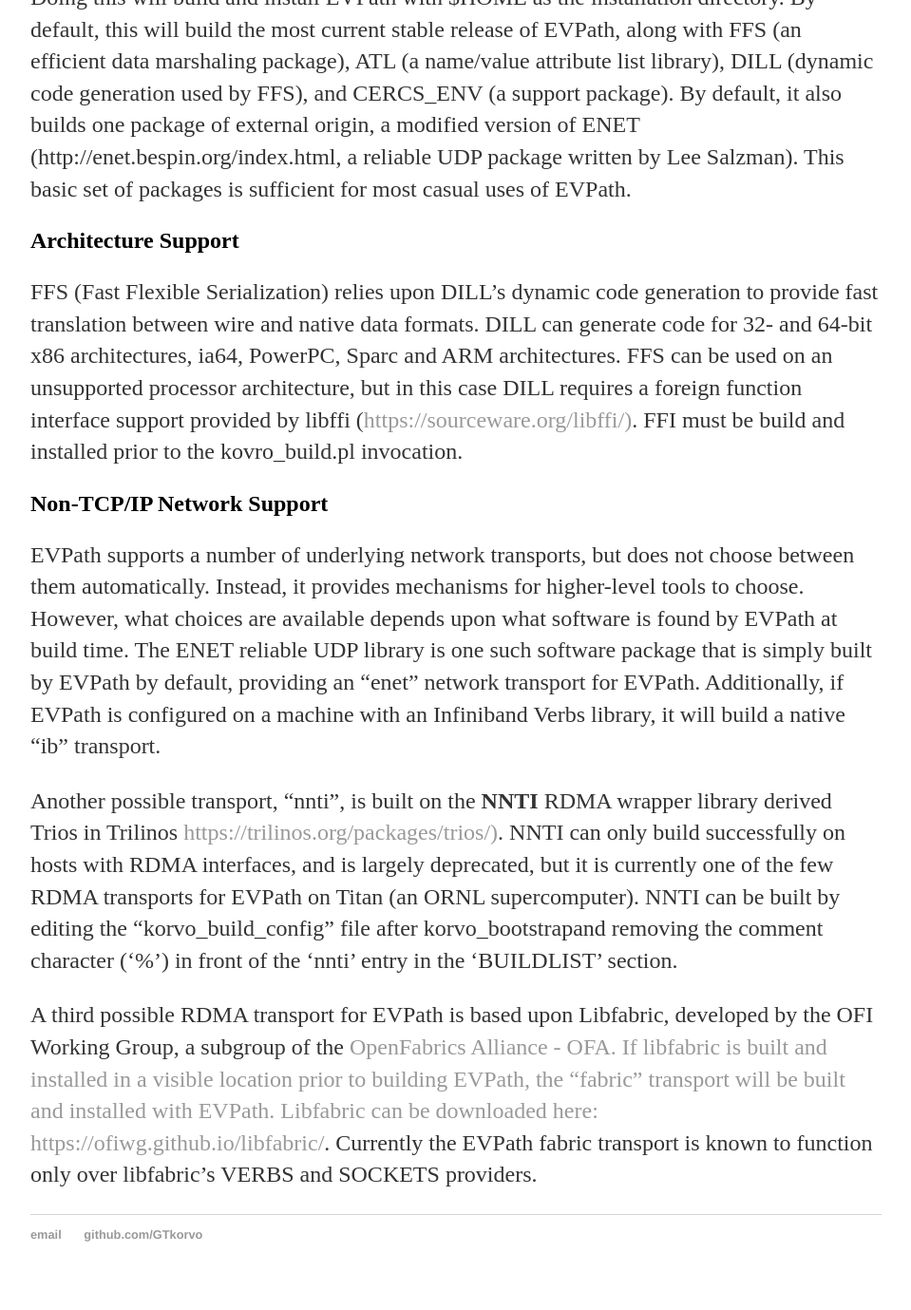
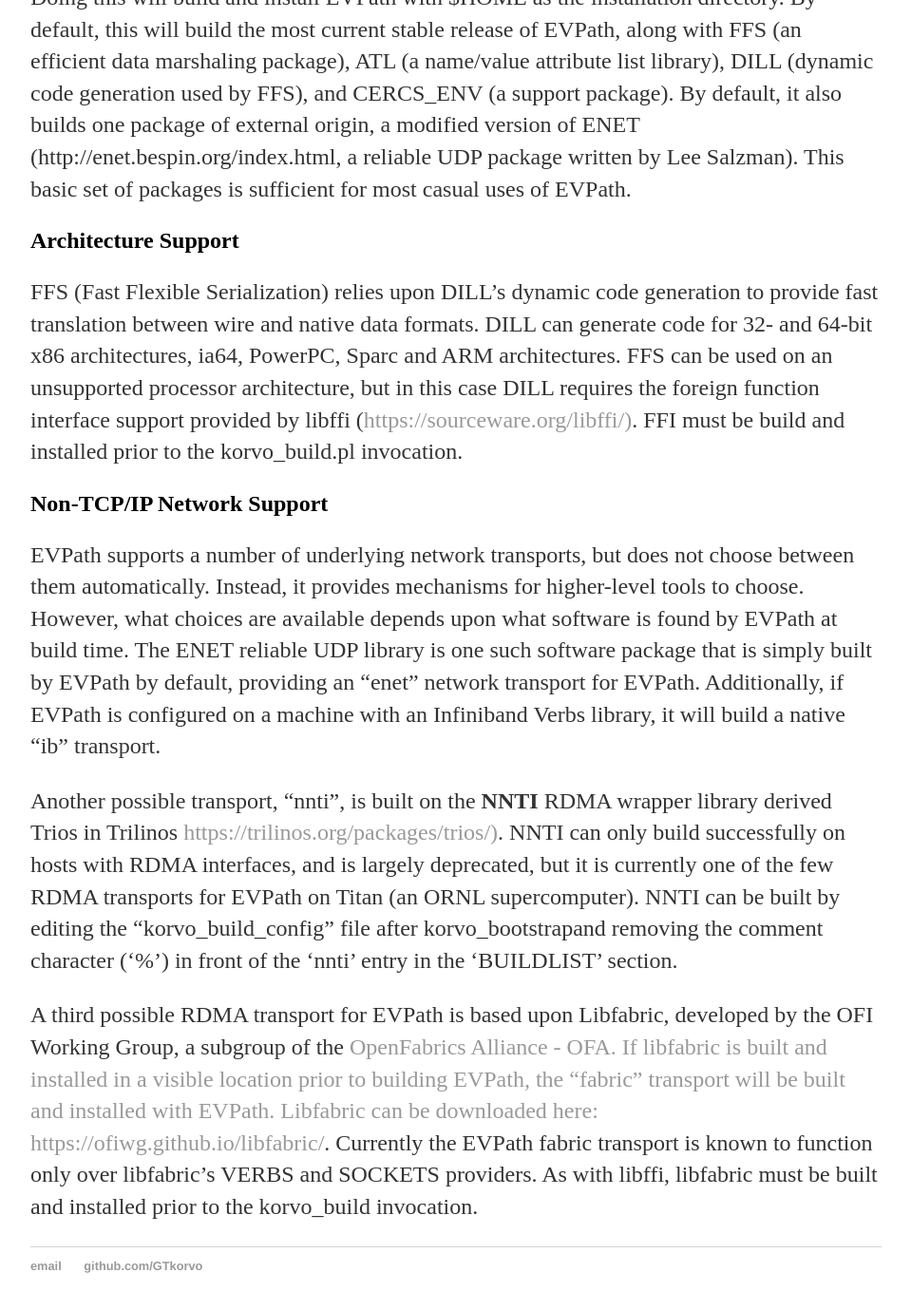
Before and after one commit to GTkorvo/GTkorvo.github.io, a Jekyll site: the page built from index.html, in a window 1280 px wide and 1400 px high, scrolled down 577 px. Shown: the top 1379 px of the window at 95% size, without its empty margins (160-1119 px from the left). Built offline with Jekyll 4.4.1, drawn with Linux system fonts in a browser that asks for light colours.

Commit message:
Update index.html

```diff
--- a/index.html
+++ b/index.html
@@ -33,11 +33,11 @@
 formats.  DILL can generate code for 32-
 and 64-bit x86 architectures, ia64, PowerPC, Sparc
 and ARM architectures.  FFS can be used
-on an unsupported processor architecture, but in this case DILL requires a
+on an unsupported processor architecture, but in this case DILL requires the
 foreign function interface support provided by libffi
 (<a href="https://sourceware.org/libffi/)">https://sourceware.org/libffi/)</a>.
 FFI must be build and installed prior to the
-kovro_build.pl invocation.</p>
+korvo_build.pl invocation.</p>
 
 <H2>Non-TCP/IP Network Support</H2>
 
@@ -68,6 +68,7 @@
 EVPath. Libfabric can be downloaded here: <a
  href="https://ofiwg.github.io/libfabric/">https://ofiwg.github.io/libfabric/</a>.
 Currently the EVPath fabric transport is known to function only over
-libfabric’s VERBS and SOCKETS providers.
+libfabric’s VERBS and SOCKETS providers.  As with libffi, libfabric must be built and installed prior to the korvo_build invocation.
+
 
 </div><!-- /.blurb -->
```
